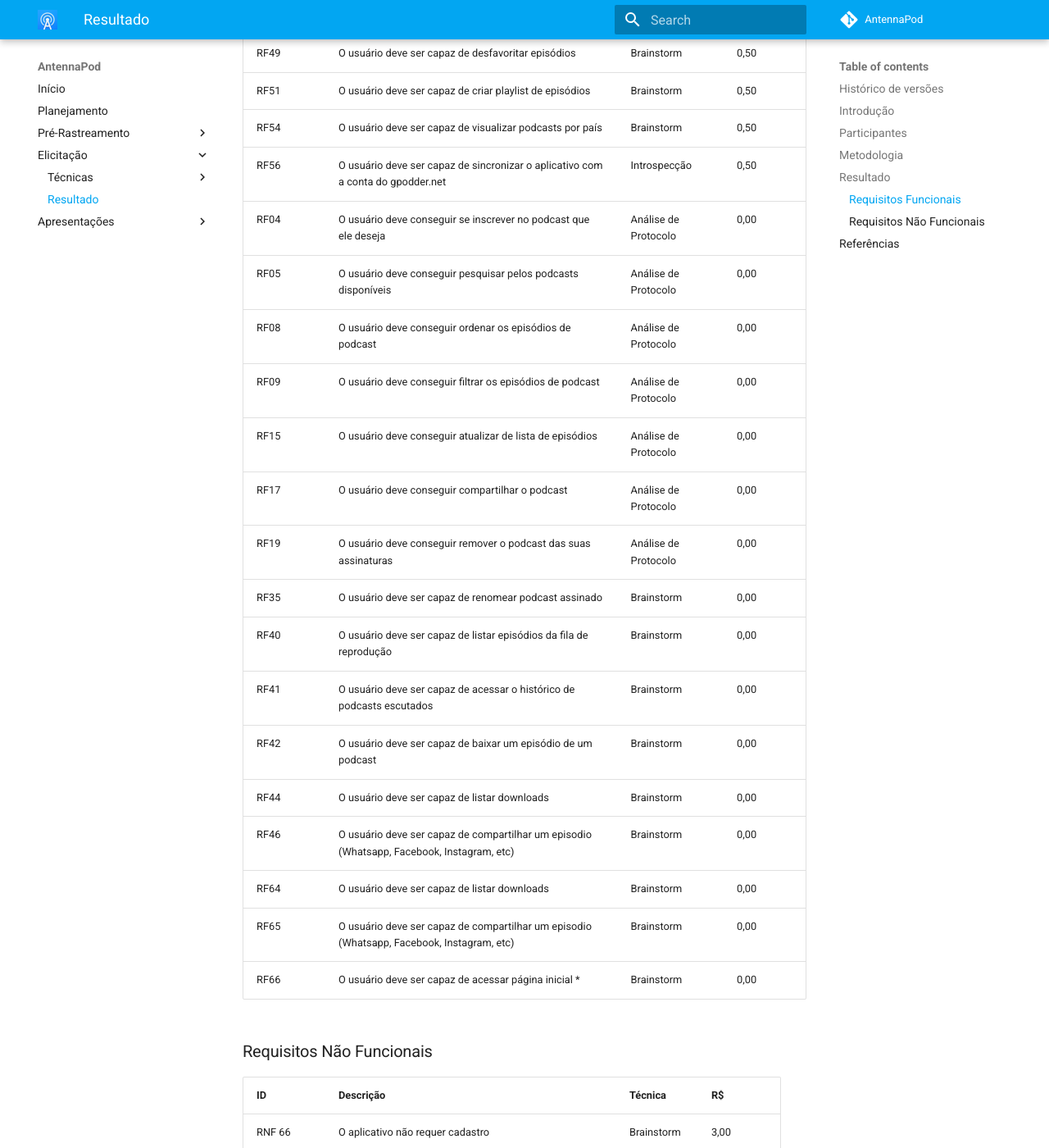
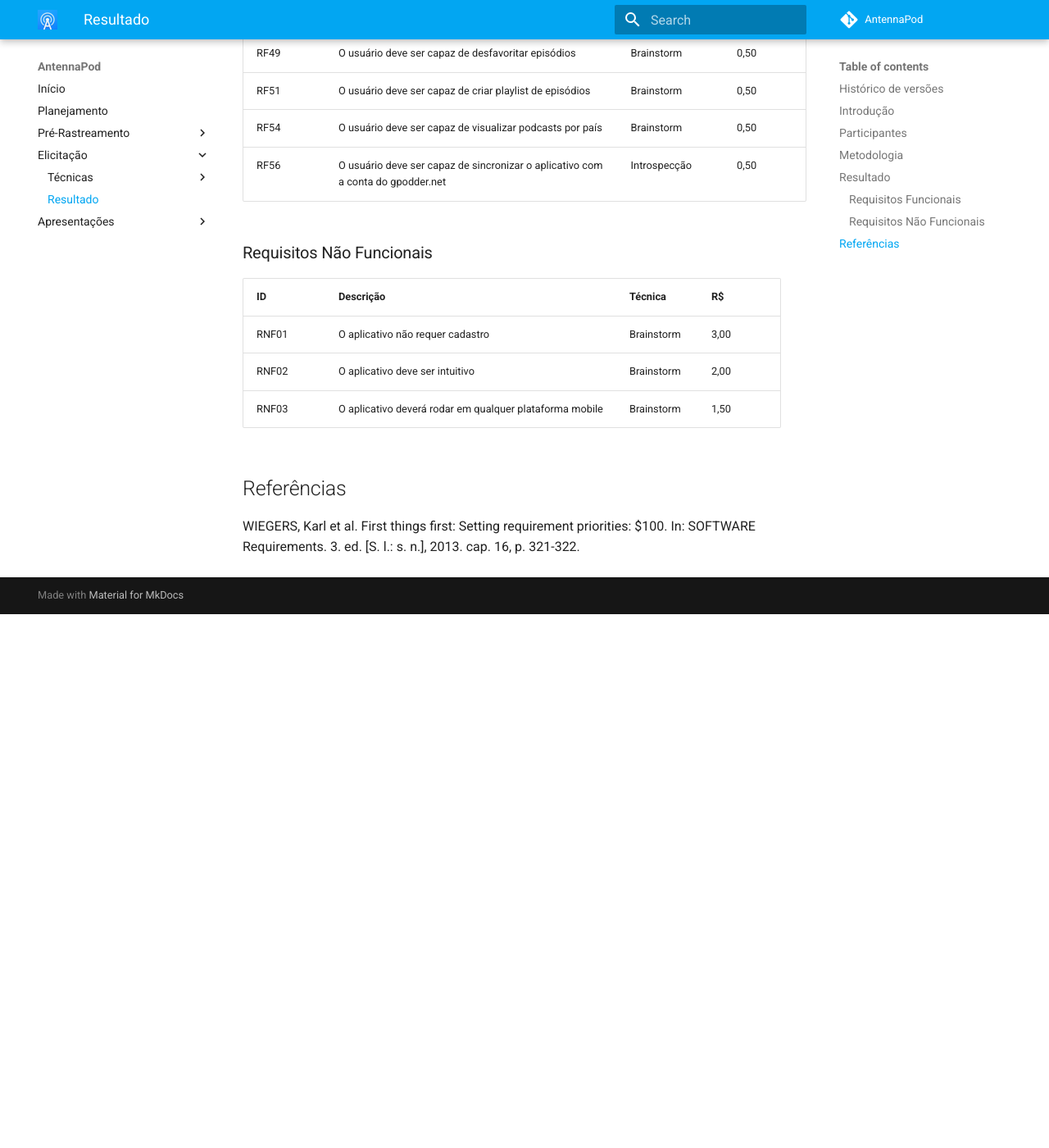
Before and after one commit to Requisitos-de-Software/2021.2-AntennaPod, an MkDocs documentation site: the page built from docs/elicitacao/resultado.md, in a window 1280 px wide and 1400 px high, scrolled down 4164 px. Shown: the whole window at 82% size. Built offline with MkDocs 1.6.1 and Material for MkDocs 9.7.7, drawn with Linux system fonts in a browser that asks for light colours; comment, search, counter and statistics services are not loaded; after the commit the page ends 4913 px from its top, so only the background shows below that.

Commit message:
retirado requisitos com R/bin/bash

```diff
--- a/docs/elicitacao/resultado.md
+++ b/docs/elicitacao/resultado.md
@@ -87,30 +87,14 @@
 | RF51 | O usuário deve ser capaz de criar playlist de episódios                                      | Brainstorm           | 0,50   |
 | RF54 | O usuário deve ser capaz de visualizar podcasts por país                                     | Brainstorm           | 0,50   |
 | RF56 | O usuário deve ser capaz de sincronizar o aplicativo com a conta do gpodder.net              | Introspecção         | 0,50   |
-| RF04 | O usuário deve conseguir se inscrever no podcast que ele deseja                              | Análise de Protocolo | 0,00   |
-| RF05 | O usuário deve conseguir pesquisar pelos podcasts disponíveis                                | Análise de Protocolo | 0,00   |
-| RF08 | O usuário deve conseguir ordenar os episódios de podcast                                     | Análise de Protocolo | 0,00   |
-| RF09 | O usuário deve conseguir filtrar os episódios de podcast                                     | Análise de Protocolo | 0,00   |
-| RF15 | O usuário deve conseguir atualizar de lista de episódios                                     | Análise de Protocolo | 0,00   |
-| RF17 | O usuário deve conseguir compartilhar o podcast                                              | Análise de Protocolo | 0,00   |
-| RF19 | O usuário deve conseguir remover o podcast das suas assinaturas                              | Análise de Protocolo | 0,00   |
-| RF35 | O usuário deve ser capaz de renomear podcast assinado                                        | Brainstorm           | 0,00   |
-| RF40 | O usuário deve ser capaz de listar episódios da fila de reprodução                           | Brainstorm           | 0,00   |
-| RF41 | O usuário deve ser capaz de acessar o histórico de podcasts escutados                        | Brainstorm           | 0,00   |
-| RF42 | O usuário deve ser capaz de baixar um episódio de um podcast                                 | Brainstorm           | 0,00   |
-| RF44 | O usuário deve ser capaz de listar downloads                                                 | Brainstorm           | 0,00   |
-| RF46 | O usuário deve ser capaz de compartilhar um episodio (Whatsapp, Facebook, Instagram, etc)    | Brainstorm           | 0,00   |
-| RF64 | O usuário deve ser capaz de listar downloads                                                 | Brainstorm           | 0,00   |
-| RF65 | O usuário deve ser capaz de compartilhar um episodio (Whatsapp, Facebook, Instagram, etc)    | Brainstorm           | 0,00   |
-| RF66 | O usuário deve ser capaz de acessar página inicial *                                         | Brainstorm           | 0,00   |
 
 ### Requisitos Não Funcionais
 
 | ID | Descrição                                               | Técnica    | R$   |
 |----|---------------------------------------------------------|------------|------|
-| RNF 66 | O aplicativo não requer cadastro                        | Brainstorm | 3,00 |
-| RNF 64 | O aplicativo deve ser intuitivo                         | Brainstorm | 2,00 |
-| RNF 65 | O aplicativo deverá rodar em qualquer plataforma mobile | Brainstorm | 1,50 |
+| RNF01 | O aplicativo não requer cadastro                        | Brainstorm | 3,00 |
+| RNF02 | O aplicativo deve ser intuitivo                         | Brainstorm | 2,00 |
+| RNF03 | O aplicativo deverá rodar em qualquer plataforma mobile | Brainstorm | 1,50 |
 
 ## Referências
 
```
